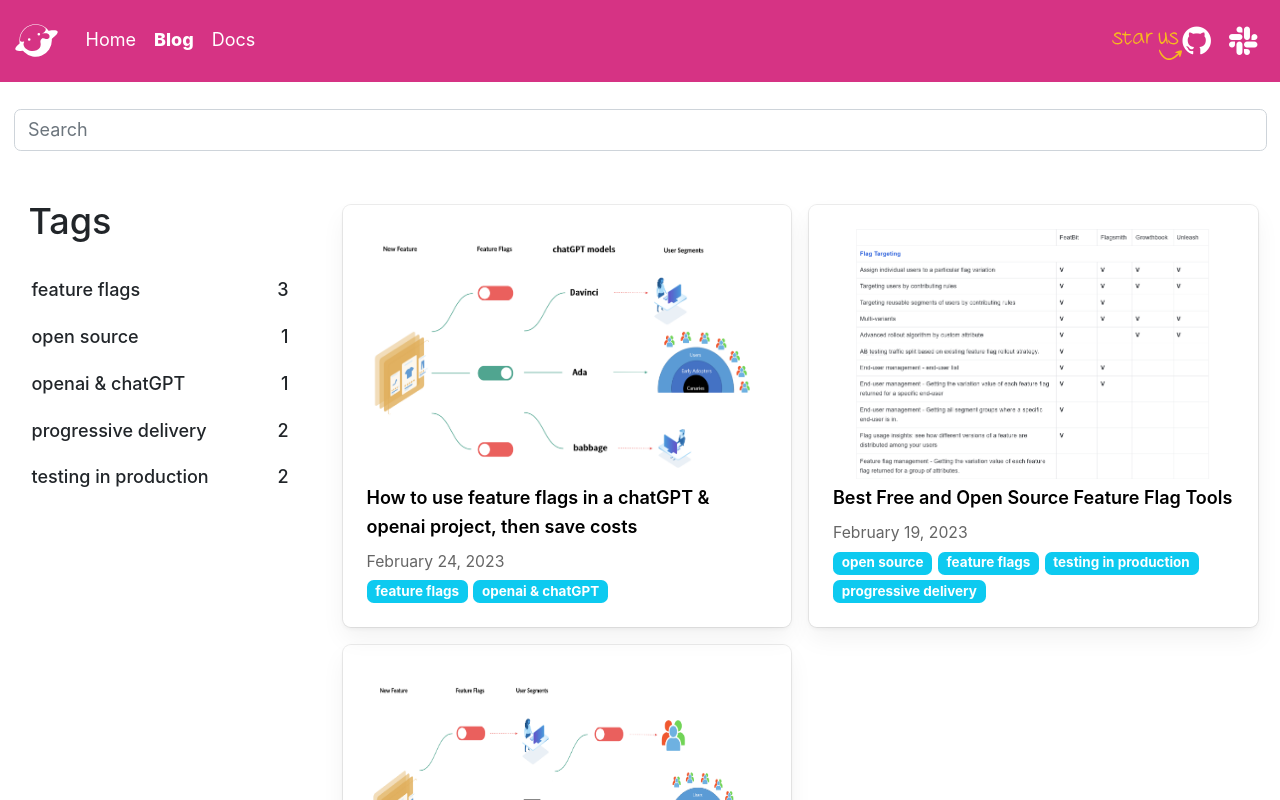
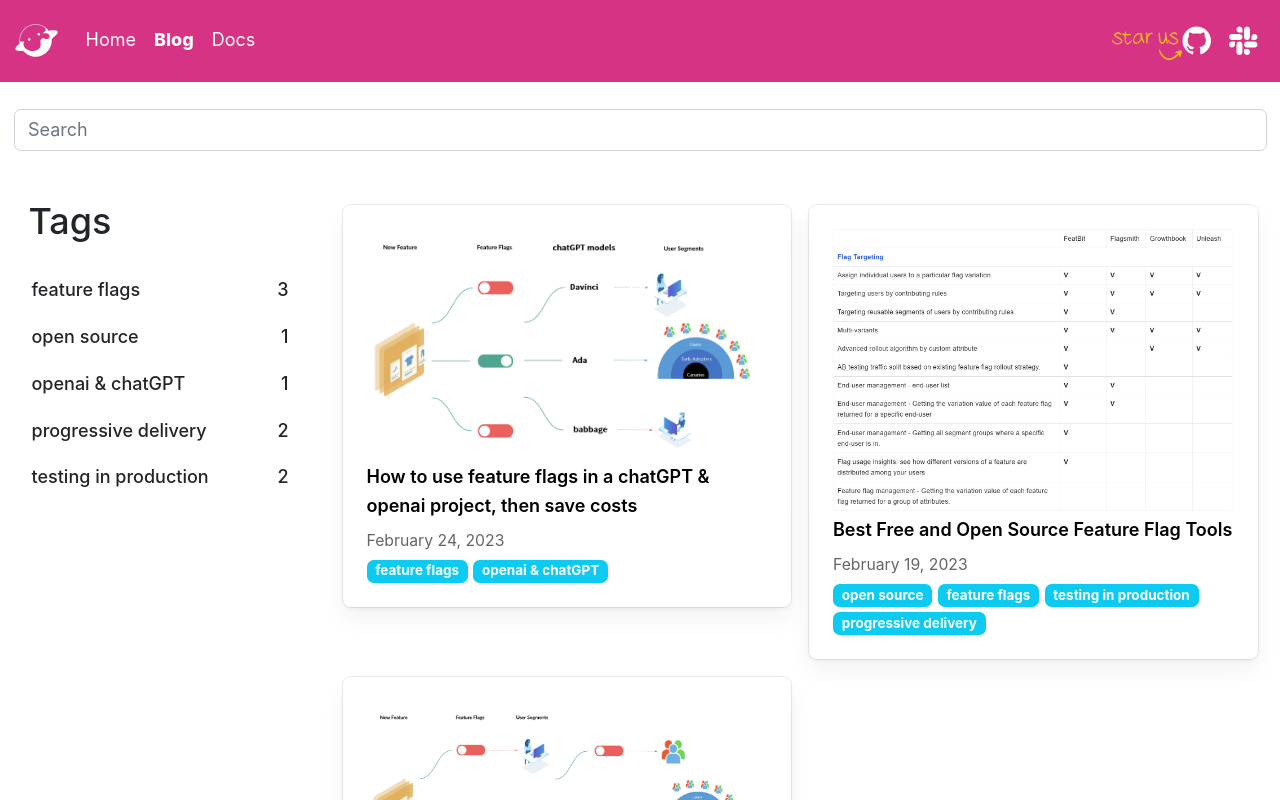
Before and after one commit to MichaelYuhe/official-website, a Next.js app: page /blogs in a window 1280 px wide. Before the commit this address had no page. Shown: the top 800 px of the page. Built offline with nearby package versions, Linux system fonts and the light colour scheme.

Commit message:
small fixes

```diff
--- a/pages/blogs.js
+++ b/pages/blogs.js
@@ -45,7 +45,7 @@
 
         router.query.tag = tag;
         router.query.term = searhTerm;
-        router.push(router);
+        //router.push(router);
 
         setBlogs(result);
     }
@@ -83,7 +83,7 @@
                                 <Link key={id} className={`textLink col-md-6 col-sm-12`} href={`/blogs/${id}`} >
                                     <li className={`${styles.blogItem}`} key={id}>
                                         <div className={`${styles.blogItemCover}`}>
-                                            <img height="250" src={cover}/>
+                                            <img src={cover}/>
                                         </div>
 
                                         <div className="">
--- a/pages/blogs.module.scss
+++ b/pages/blogs.module.scss
@@ -28,7 +28,7 @@
 }
 
 .blogItemCover {
-    height: 250px;
+    width: 100%;
 }
 
 .blogTitle {
```
